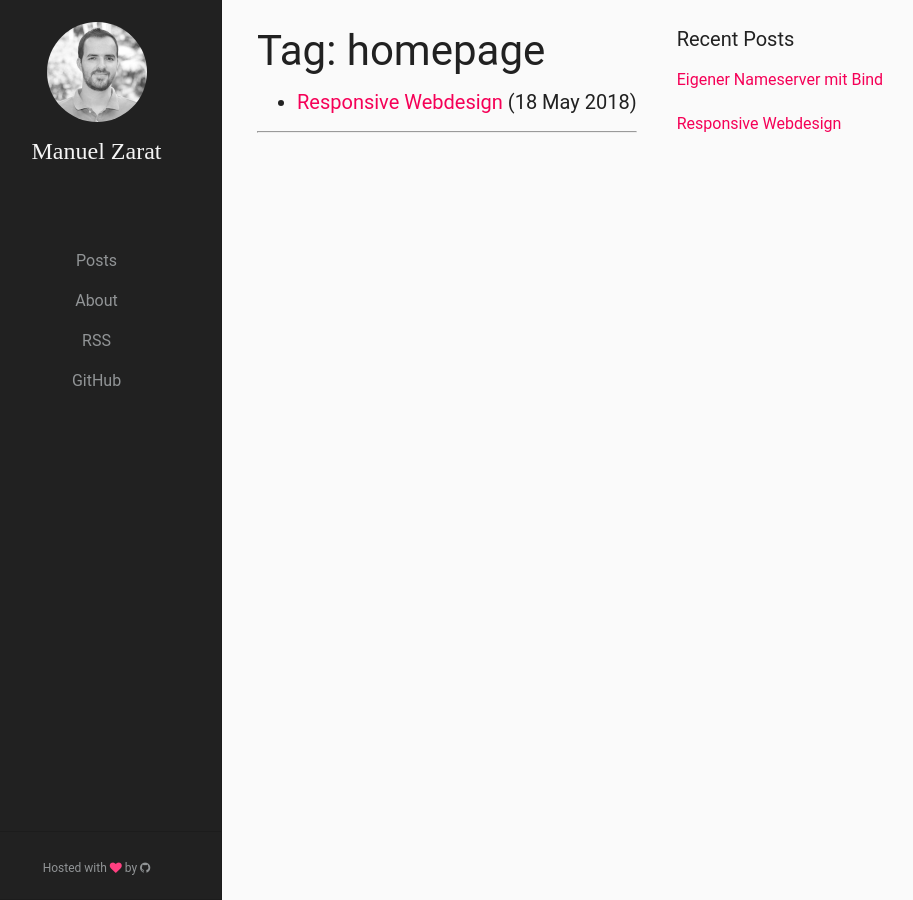
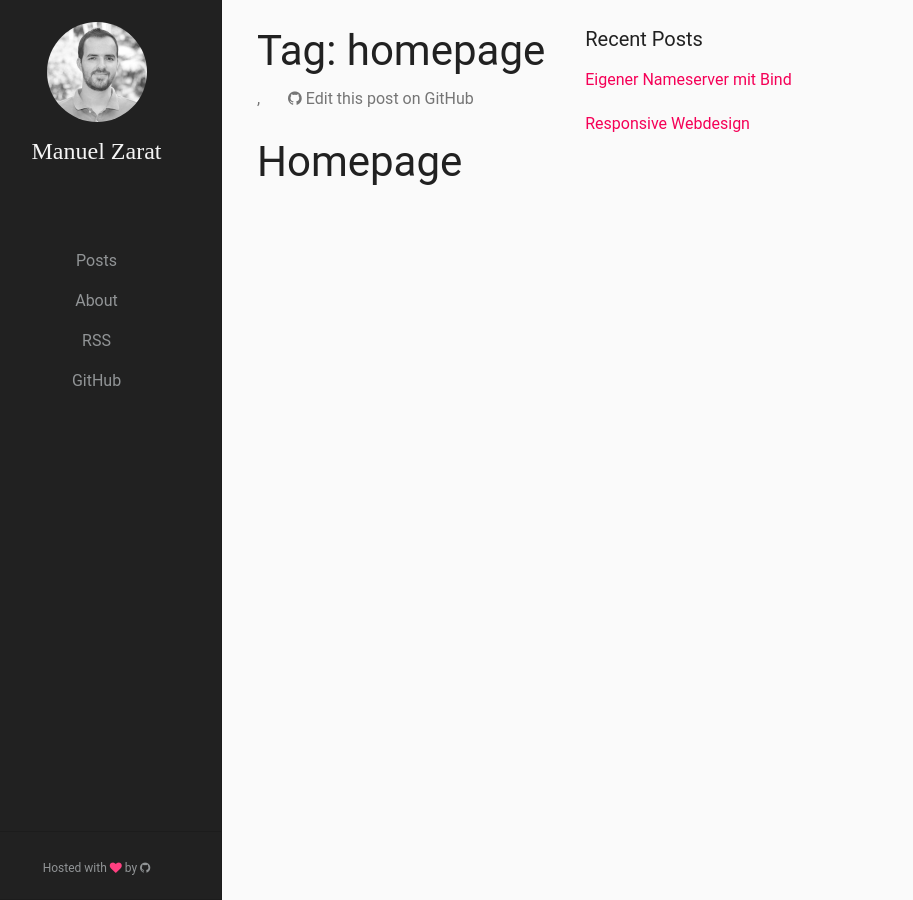
Before and after one commit to mbrain/zarat.github.io, a Jekyll site: the page built from tag/homepage.markdown, in a window 1280 px wide. Shown: the whole page, without its empty margins (28-941 px from the left). Built offline with Jekyll 4.4.1, drawn with Linux system fonts in a browser that asks for light colours.

Commit message:
Update tagpage.html

```diff
--- a/_layouts/tagpage.html
+++ b/_layouts/tagpage.html
@@ -2,14 +2,68 @@
 layout: default
 ---
 
-<div class="post">
-<h1>Tag: {{ page.tag }}</h1>
-<ul>
-{% for post in site.tags[page.tag] %}
-  <li><a href="{{ post.url }}">{{ post.title }}</a> ({{ post.date | date_to_string }})<br>
-    {{ post.description }}
-  </li>
-{% endfor %}
-</ul>
-</div>
-<hr>
+<section id="post">
+
+  <article class="post">
+
+    <h1 class="post-title">
+      <a>{{ page.title }}</a>
+    </h1>
+    <!-- title -->
+
+    <div class="post-meta">
+      <ul class="list-inline">
+        <li>
+            {{ page.date | date: "%B" }}
+            {{ page.date | date: "%d" }},
+            {{ page.date | date: "%Y" }}
+        </li>
+        <li>
+          {% if site.share.disqus %}
+          <a href="{{ site.url }}{{ page.url }}/#disqus_thread" data-disqus-identifier="{{ page.path }}"></a>
+          {% endif %}
+        </li>
+        <li>
+          <a href="//github.com/{{ site.github_username }}/{{ site.github_username }}.github.io/edit/master/{{ page.path }}" target="_blank"><i class="fa fa-github"></i>&nbsp;Edit this post on GitHub</a>
+        </li>
+      </ul>
+    </div>
+    <!-- meta -->
+
+    <section class="post-content">
+      {{ content }}
+    </section>
+    <!-- content -->
+
+    {% if site.share.twitter or site.share.facebook or site.share.google_plus or site.share.linkedin %}
+      {% assign isPage = true %}
+      {% include share.html %}
+    {% endif %}
+    <!-- share -->
+
+    <footer class="post-footer">
+      {% if site.share.disqus %}
+      <div id="disqus_thread"></div>
+      {% endif %}
+    </footer>
+
+  </article>
+
+</section>
+
+{% if site.share.disqus %}
+<script type="text/javascript">
+  // Disqus widget
+  var disqus_identifier = '{{ page.path }}',
+    disqus_shortname = '{{ site.disqus_username }}',
+    disqus_title = '{{ page.title }}',
+    disqus_url = '{{ page.url | prepend: site.url }}';
+  (function() {
+    var dsq = document.createElement('script');
+    dsq.type = 'text/javascript';
+    dsq.async = true;
+    dsq.src = '//' + disqus_shortname + '.disqus.com/embed.js';
+    ( document.getElementsByTagName('head')[ 0 ] || document.getElementsByTagName('body')[ 0 ] ).appendChild( dsq );
+  })();
+</script>
+{% endif %}
```
